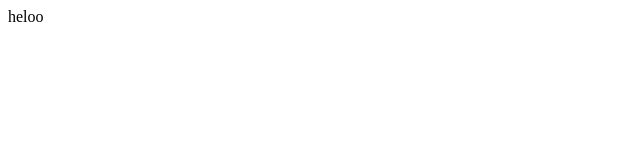
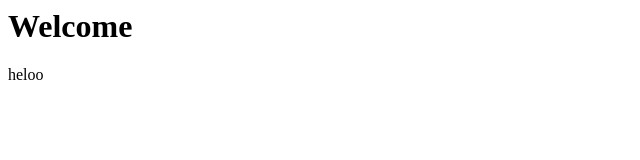
Before and after one commit to mayura02/Mayura-s-Portfolio, a plain HTML site: page index.html in a window 1280 px wide. Shown: the whole page, without its empty margins (0-640 px from the left). Drawn offline with Linux system fonts and the light colour scheme.

Commit message:
Update index.html

```diff
--- a/index.html
+++ b/index.html
@@ -1,6 +1,6 @@
 <html>
 
 <body>
-heloo
+<h1>Welcome</h1>heloo
 </body>
 </html>
```
